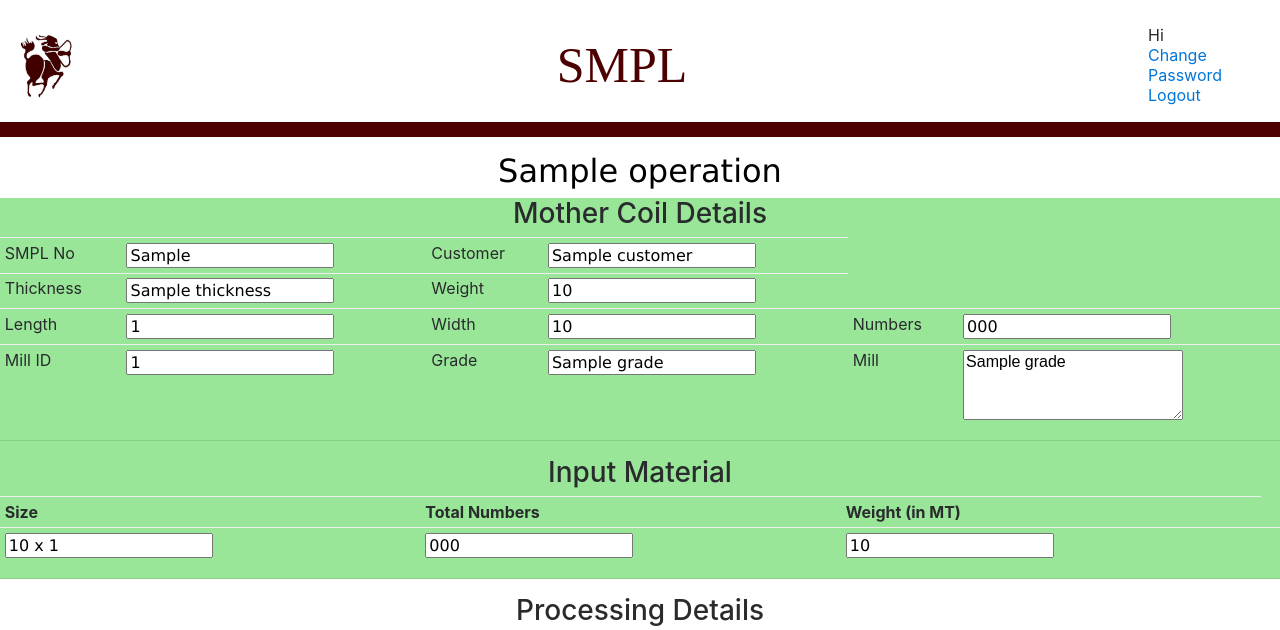
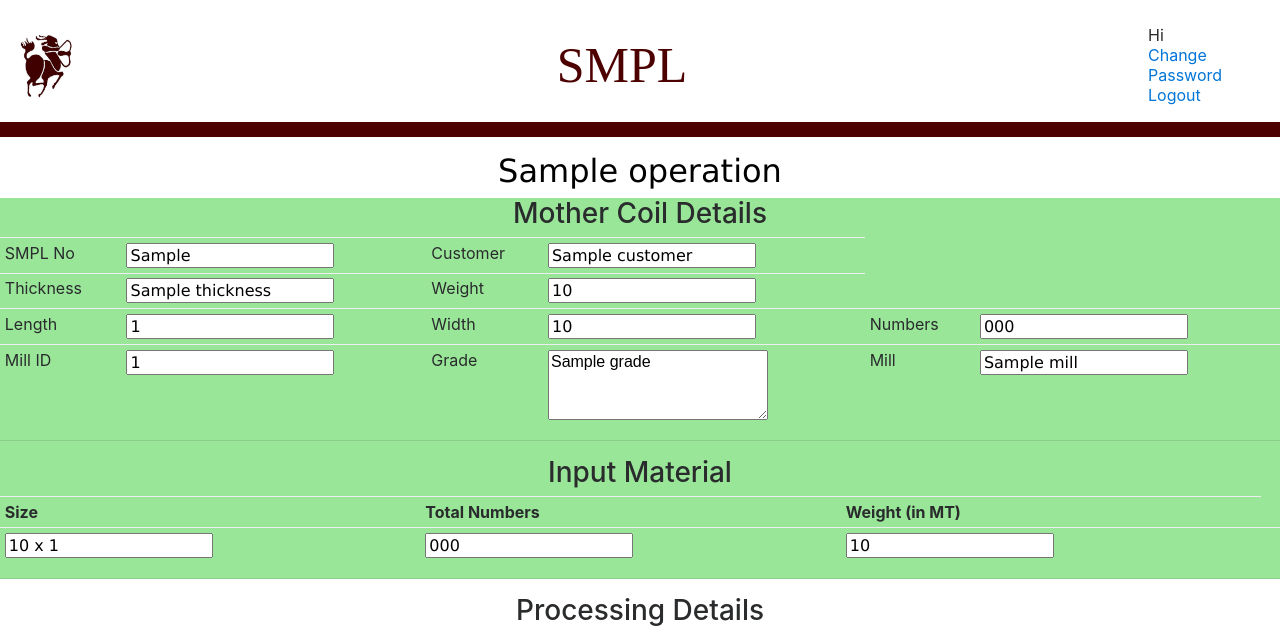
Before and after one commit to adityabaliga/SMPLan, a Flask app: template templates/processing_reshearing.html in a window 1280 px wide; the page is wider, and only the part inside the window is pictured. Shown: the top 630 px of that part. Run offline with Flask 2, Linux system fonts and the light colour scheme; the template is opened without the code that fills it: most values are stand-ins (such as "Sample title", 1, 10 or a date in 2020); some libraries are stand-ins or nearby versions.

Commit message:
Merge branch 'main' of https://github.com/adityabaliga/SMPLan into main
# Conflicts:
#	static/js/print_label.js

```diff
--- a/templates/processing_reshearing.html
+++ b/templates/processing_reshearing.html
@@ -84,9 +84,9 @@
         <td>Mill ID</td>
         <td><input type="text"  name="mill_id"  id="mill_id" value = "{{incoming.mill_id}}" ></td>
         <td>Grade</td>
-        <td><input type="text"  name="grade"  id="grade" value = "{{incoming.grade}}" ></td>
+        <td><textarea name="grade"  id="grade" value = "{{incoming.grade}}" style="width: 220px; height: 70px" rows="4" columns="20">{{incoming.grade}}</textarea></td>
         <td>Mill</td>
-        <td><textarea name="grade"  id="grade" value = "{{incoming.grade}}" style="width: 220px; height: 70px" rows="4" columns="20">{{incoming.grade}}</textarea></td>
+        <td><input type="text"  name="mill"  id="mill" value = "{{incoming.mill}}" ></td>
         <!--td><input type="number"  name="order_id" id="order_id"  value = {{order_id}} hidden></td-->
 
     </tr>
```
